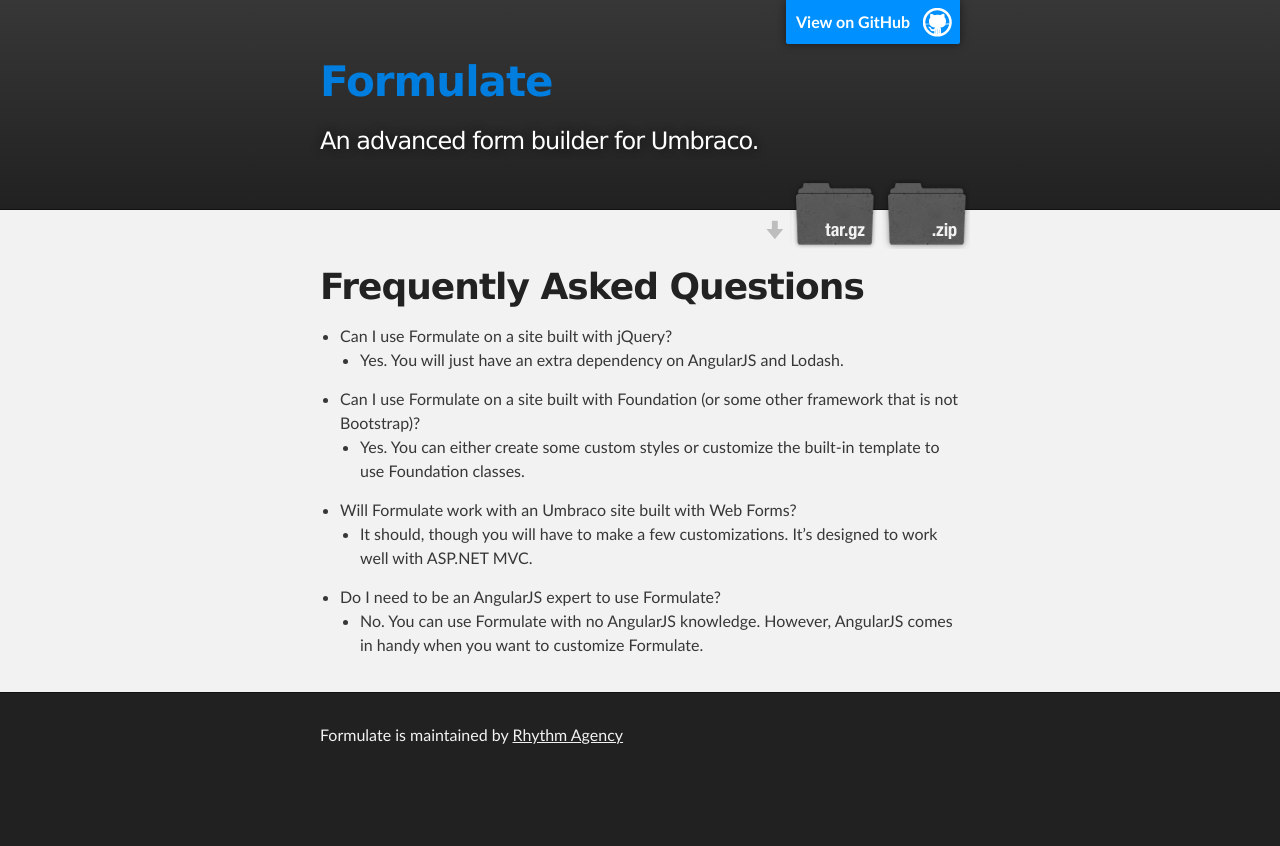
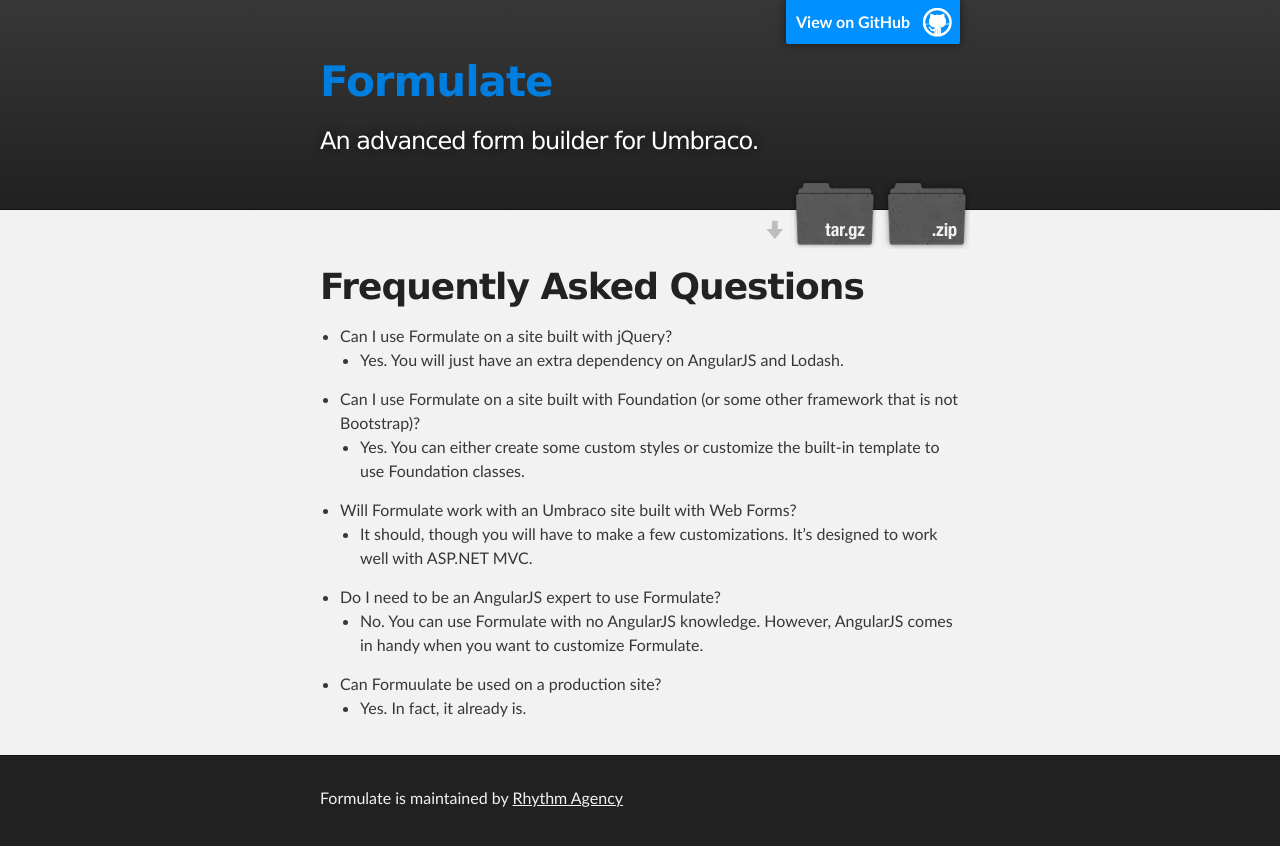
Before and after one commit to rhythmagency/formulate, a Jekyll site: the page built from faq.md, in a window 1280 px wide. Shown: the top 846 px of the page. Built offline with Jekyll 4.4.1, drawn with Linux system fonts in a browser that asks for light colours.

Commit message:
Added FAQ item.

```diff
--- a/faq.md
+++ b/faq.md
@@ -13,3 +13,5 @@
   * It should, though you will have to make a few customizations. It's designed to work well with ASP.NET MVC.
 * Do I need to be an AngularJS expert to use Formulate?
   * No. You can use Formulate with no AngularJS knowledge. However, AngularJS comes in handy when you want to customize Formulate.
+* Can Formuulate be used on a production site?
+  * Yes. In fact, it already is.
```
